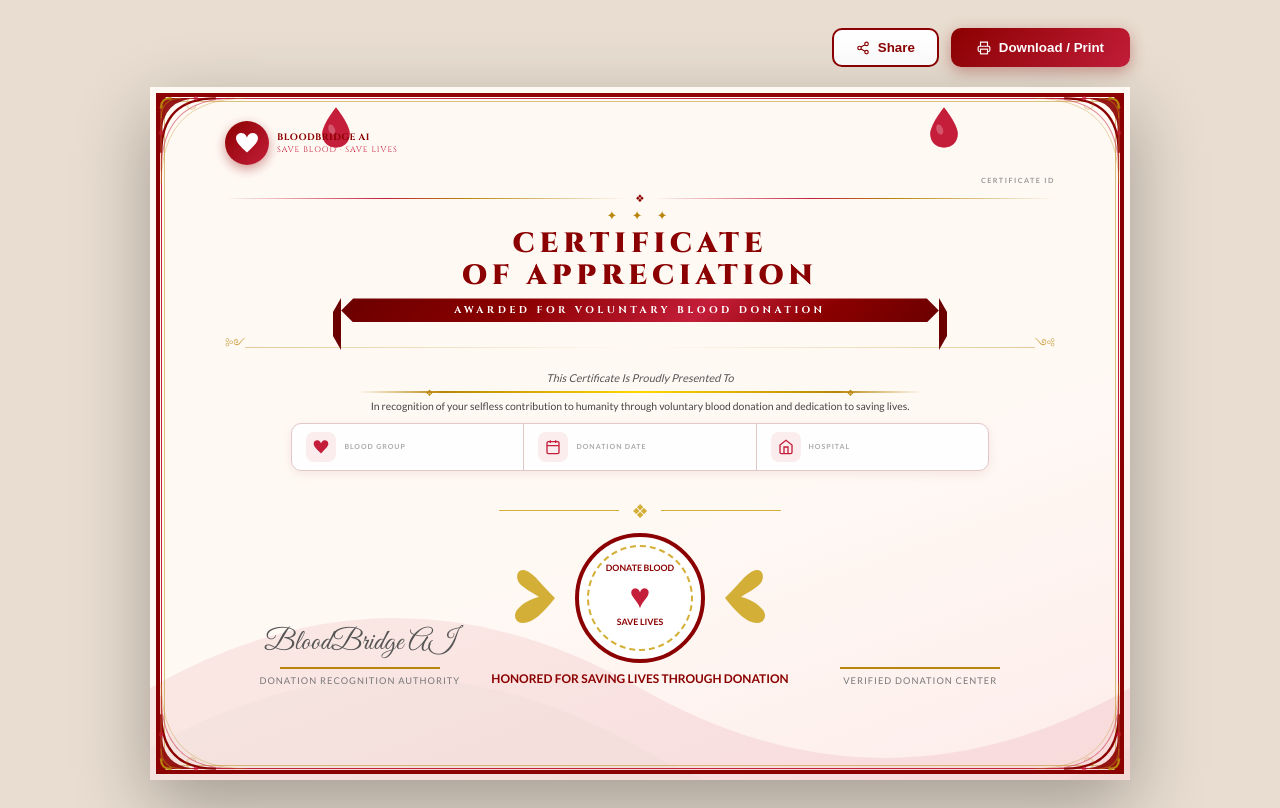
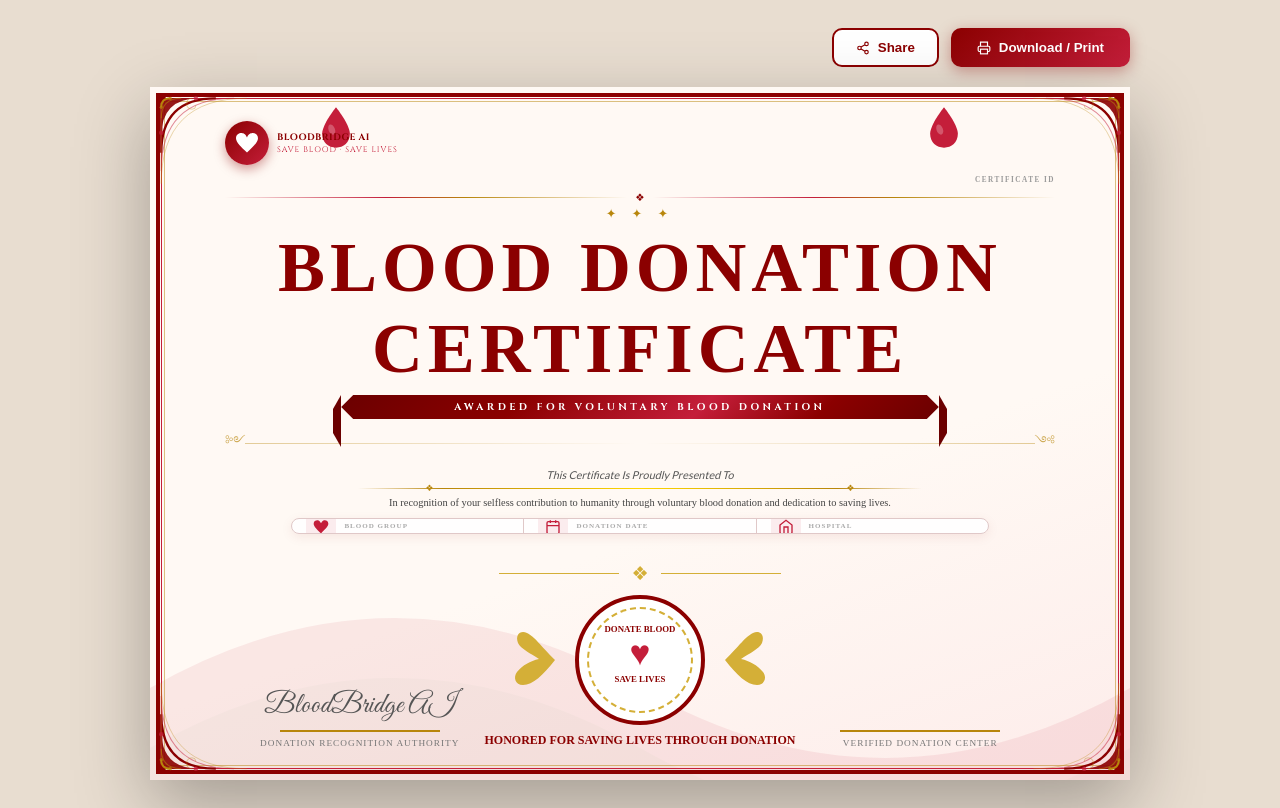
Before and after one commit to Sohail123-spec/bloodbridge-ai, a Flask app: template templates/certificate.html in a window 1280 px wide. Run offline with Flask 3, Linux system fonts and the light colour scheme; the template is opened without the code that fills it, so the values that code supplies are empty; some libraries are stand-ins or nearby versions.

Commit message:
Certificate Updated

```diff
--- a/templates/certificate.html
+++ b/templates/certificate.html
@@ -77,7 +77,7 @@ body{background:#e8ddd0;min-height:100vh;display:flex;flex-direction:column;alig
 /* TITLE */
 .cert-title{
   font-family:'Cinzel',serif;
-  font-size:clamp(.9rem,3vw,1.75rem);
+  font-size:clamp(2.2rem,6vw,4.4rem);
   font-weight:900;color:#8B0000;
   text-align:center;letter-spacing:5px;
   line-height:1.15;margin:1px 0;
@@ -186,6 +186,8 @@ body{background:#e8ddd0;min-height:100vh;display:flex;flex-direction:column;alig
   .cert-body{padding:10px 20px 8px}
   .cert-title{letter-spacing:2px}
 }
+
+body,.cert-title,.subtitle,.recognition-text{font-family:'Times New Roman',serif;}
 </style>
 </head>
 <body>
@@ -272,7 +274,7 @@ body{background:#e8ddd0;min-height:100vh;display:flex;flex-direction:column;alig
 
     <!-- TITLE -->
     <div style="color:#B8860B;font-size:.8rem;letter-spacing:6px;margin-bottom:4px;">✦ ✦ ✦</div>
-    <div class="cert-title">Certificate<br>of Appreciation</div>
+    <div class="cert-title">Blood Donation<br>Certificate</div>
 
     <!-- RIBBON -->
     <div class="ribbon-outer"><div class="ribbon-body">Awarded For Voluntary Blood Donation</div></div>
```
